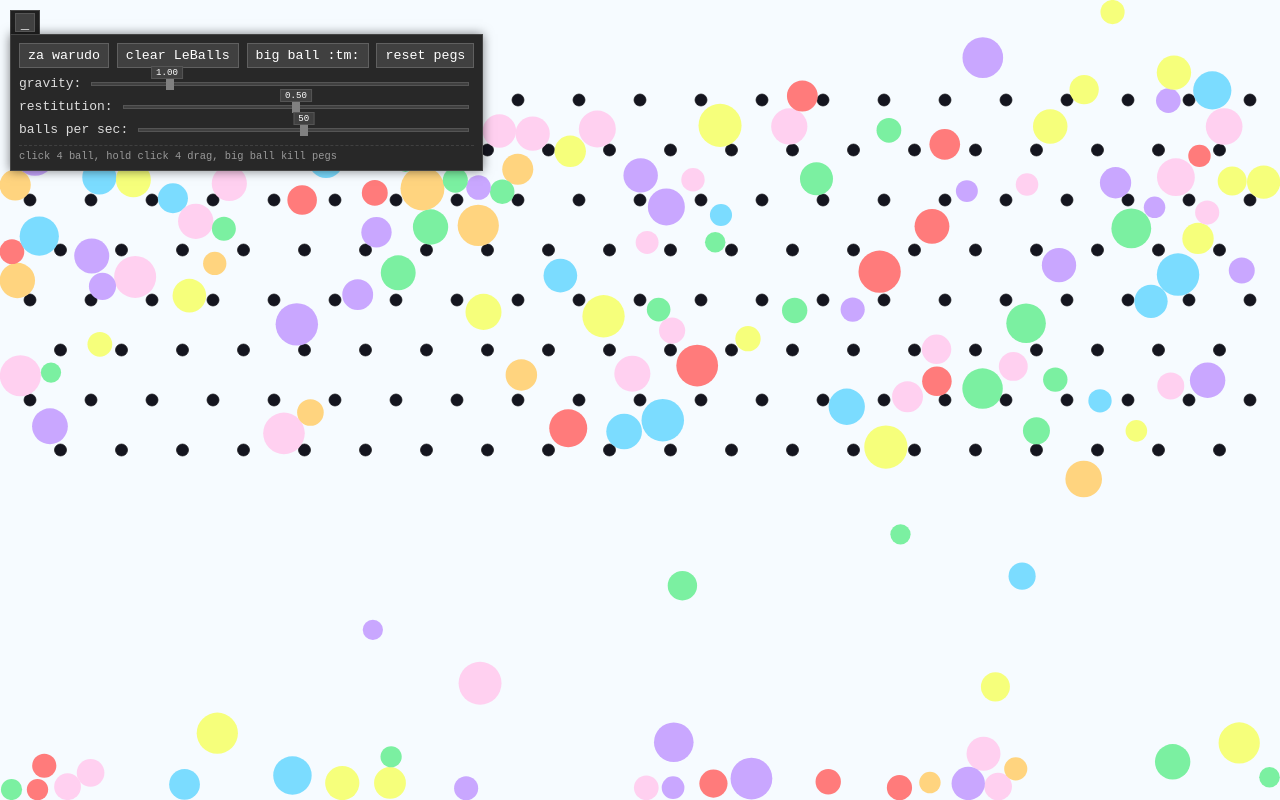
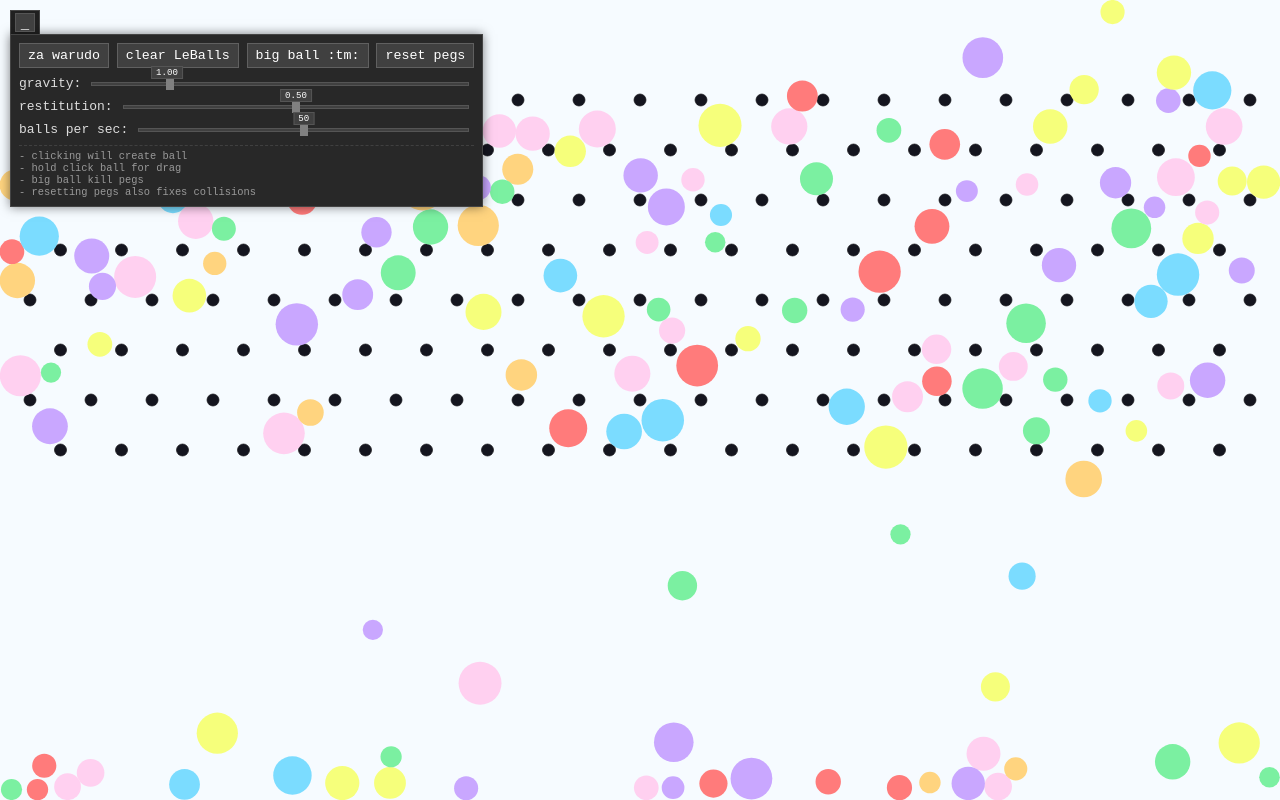
Before and after one commit to yuvlian/yvl.my.id, a plain HTML site: page dist/index.html in a window 1280 px wide. Drawn offline with nearby package versions, Linux system fonts and the light colour scheme.

Commit message:
odin din din done

```diff
--- a/dist/ballpit.css
+++ b/dist/ballpit.css
@@ -1,3 +1,5 @@
+/* https://github.com/yuvlian/yvl.my.id/blob/main/LICENSE */
+
 body {
     margin: 0;
     overflow: hidden;
--- a/dist/ballpit.js
+++ b/dist/ballpit.js
@@ -1,3 +1,5 @@
+// https://github.com/yuvlian/yvl.my.id/blob/main/LICENSE
+
 (function () {
     const BALL_COLORS = ['#ff7b7b', '#ffd47f', '#7bf0a1', '#7bdcff', '#c9a7ff', '#ffd0f0', '#f6ff7b'];
 
@@ -17,7 +19,12 @@
         GRAVITY: 'gravity:',
         RESTITUTION: 'restitution:',
         RATE: 'balls per sec:',
-        NOTE: 'click 4 ball, hold click 4 drag, big ball kill pegs'
+        NOTES: [
+            '- clicking will create ball',
+            '- hold click ball for drag',
+            '- big ball kill pegs',
+            '- resetting pegs also fixes collisions',
+        ]
     };
 
     const CONFIG = {
@@ -63,7 +70,7 @@
         document.getElementById('clear').textContent = TEXT.CLEAR;
         document.getElementById('addBig').textContent = TEXT.ADD_BIG;
         document.getElementById('resetPegs').textContent = TEXT.RESET_PEGS;
-        document.getElementById('note').textContent = TEXT.NOTE;
+        document.getElementById('note').innerHTML = TEXT.NOTES.join('<br>');
         document.getElementById('label-gravity').insertAdjacentHTML('afterbegin', TEXT.GRAVITY);
         document.getElementById('label-rest').insertAdjacentHTML('afterbegin', TEXT.RESTITUTION);
         document.getElementById('label-rate').insertAdjacentHTML('afterbegin', TEXT.RATE);
@@ -340,7 +347,7 @@
         const minimizeBtn = document.getElementById('minimize-btn');
         minimizeBtn.addEventListener('click', function () {
             const isMinimized = controlsDiv.classList.toggle('minimized');
-            minimizeBtn.textContent = isMinimized ? '☐' : '_';
+            minimizeBtn.textContent = isMinimized ? 'O' : '_';
             minimizeBtn.title = isMinimized ? TEXT.TOGGLE_RESUME : TEXT.TOGGLE_PAUSE;
         });
     }
```
Also changed, not shown: dist/index.html (+2 -0 lines).
